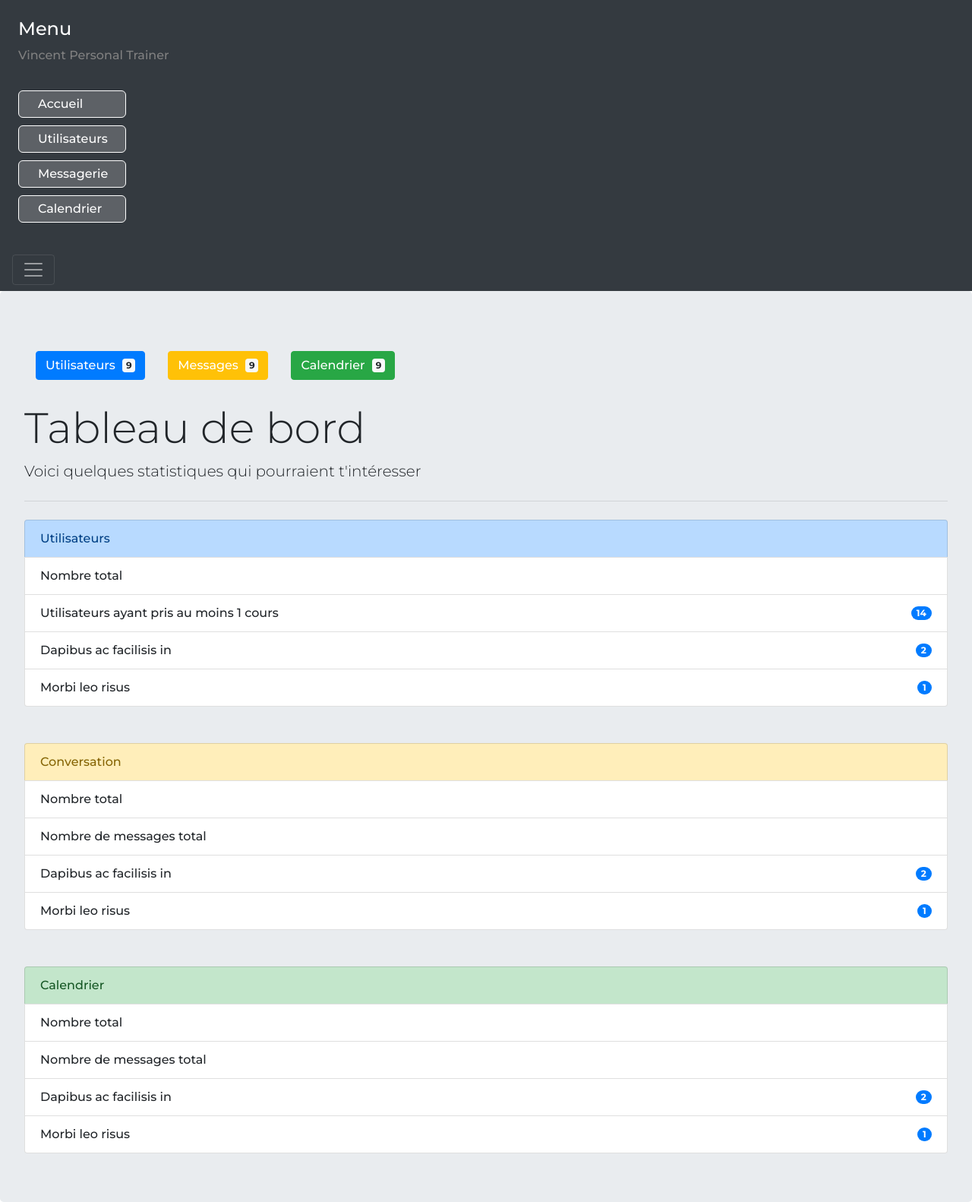
After one commit to CyrilRabia91/VincentTrainer, a Symfony app: template templates/admin/index.html.twig in a window 1280 px wide, after a click that opens the changed part. The commit adds this page. Shown: the whole page at 76% size. Run offline with Twig, Linux system fonts and the light colour scheme; the template is opened without the code that fills it, so the values that code supplies are empty; some libraries are stand-ins or nearby versions.

Commit message:
update ADmin

```diff
--- a/assets/scss/_general.scss
+++ b/assets/scss/_general.scss
@@ -7,6 +7,9 @@
 .active{
   visibility: visible !important;
   opacity: 1 !important;
+}
+.flex{
+  display: flex;
 }
 
 main{
--- /dev/null
+++ b/public/css/admin.css
@@ -0,0 +1,60 @@
+body{
+    font-family: Montserrat !important;
+}
+
+.menu-admin a{
+    color: white;
+    margin: 10px 0 10px 1.5rem;
+    max-width: 142px;
+    background-color: rgba(255,255,255,0.2);
+    padding: 5px 25px;
+    border: 1px solid white;
+    border-radius:6px;
+    display: block;
+}
+
+#navbarToggleExternalContent .no_style{
+    color: grey;
+    background-color: rgba(0,0,0,0);
+    border: none;
+    padding: 0;
+    margin: 0;
+    max-width: none;
+}
+
+.menu-admin a:hover{
+    text-decoration: none;
+}
+
+#navbarToggleExternalContent{
+    background-color: #343a40;
+    padding-bottom: 1.5rem;
+}
+
+.jumbotron{
+    min-height: calc( 100vh - 56px );
+    margin-bottom: 0 !important;
+}
+
+.jumbotron .badge{
+    margin-left: 5px;
+}
+
+.notification{
+    display: flex;
+    flex-wrap: wrap;
+    justify-content: flex-start;
+    padding:0 0 15px 0;
+}
+
+.notification button{
+    margin:15px;
+}
+
+.btn-warning{
+    color: #fff !important;
+}
+
+#result_search{
+    overflow: auto;
+}
--- /dev/null
+++ b/templates/admin/index.html.twig
@@ -0,0 +1,89 @@
+{% extends 'base_admin.html.twig' %}
+
+{% block body %}
+    <div class="jumbotron">
+        <div class="notification">
+            <button type="button" class="btn btn-primary">
+                Utilisateurs <span class="badge badge-light">9</span>
+            </button>
+            <button type="button" class="btn btn-warning">
+                Messages <span class="badge badge-light">9</span>
+            </button>
+            <button type="button" class="btn btn-success">
+                Calendrier <span class="badge badge-light">9</span>
+            </button>
+        </div>
+
+        <h1 class="display-4">Tableau de bord</h1>
+        <p class="lead">Voici quelques statistiques qui pourraient t'intéresser</p>
+        <hr class="my-4">
+
+        <ul class="list-group">
+            <li class="list-group-item list-group-item-primary d-flex justify-content-between align-items-center">
+                Utilisateurs
+            </li>
+            <li class="list-group-item d-flex justify-content-between align-items-center">
+                Nombre total
+                <span class="badge badge-primary badge-pill">{{ stats['user'] }}</span>
+            </li>
+            <li class="list-group-item d-flex justify-content-between align-items-center">
+                Utilisateurs ayant pris au moins 1 cours
+                <span class="badge badge-primary badge-pill">14</span>
+            </li>
+            <li class="list-group-item d-flex justify-content-between align-items-center">
+                Dapibus ac facilisis in
+                <span class="badge badge-primary badge-pill">2</span>
+            </li>
+            <li class="list-group-item d-flex justify-content-between align-items-center">
+                Morbi leo risus
+                <span class="badge badge-primary badge-pill">1</span>
+            </li>
+        </ul>
+        <br>
+        <br>
+        <ul class="list-group">
+            <li class="list-group-item list-group-item-warning d-flex justify-content-between align-items-center">
+                Conversation
+            </li>
+            <li class="list-group-item d-flex justify-content-between align-items-center">
+                Nombre total
+                <span class="badge badge-primary badge-pill">{{ stats['chat'] }}</span>
+            </li>
+            <li class="list-group-item d-flex justify-content-between align-items-center">
+                Nombre de messages total
+                <span class="badge badge-primary badge-pill">{{ stats['msg'] }}</span>
+            </li>
+            <li class="list-group-item d-flex justify-content-between align-items-center">
+                Dapibus ac facilisis in
+                <span class="badge badge-primary badge-pill">2</span>
+            </li>
+            <li class="list-group-item d-flex justify-content-between align-items-center">
+                Morbi leo risus
+                <span class="badge badge-primary badge-pill">1</span>
+            </li>
+        </ul>
+        <br>
+        <br>
+        <ul class="list-group">
+            <li class="list-group-item list-group-item-success d-flex justify-content-between align-items-center">
+                Calendrier
+            </li>
+            <li class="list-group-item d-flex justify-content-between align-items-center">
+                Nombre total
+                <span class="badge badge-primary badge-pill">{{ stats['chat'] }}</span>
+            </li>
+            <li class="list-group-item d-flex justify-content-between align-items-center">
+                Nombre de messages total
+                <span class="badge badge-primary badge-pill">{{ stats['msg'] }}</span>
+            </li>
+            <li class="list-group-item d-flex justify-content-between align-items-center">
+                Dapibus ac facilisis in
+                <span class="badge badge-primary badge-pill">2</span>
+            </li>
+            <li class="list-group-item d-flex justify-content-between align-items-center">
+                Morbi leo risus
+                <span class="badge badge-primary badge-pill">1</span>
+            </li>
+        </ul>
+    </div>
+{% endblock %}
--- a/templates/base_admin.html.twig
+++ b/templates/base_admin.html.twig
@@ -13,6 +13,7 @@
         <link rel="stylesheet" href="https://cdnjs.cloudflare.com/ajax/libs/font-awesome/4.7.0/css/font-awesome.min.css">
         <link rel="stylesheet" href="https://stackpath.bootstrapcdn.com/bootstrap/4.1.3/css/bootstrap.min.css" integrity="sha384-MCw98/SFnGE8fJT3GXwEOngsV7Zt27NXFoaoApmYm81iuXoPkFOJwJ8ERdknLPMO" crossorigin="anonymous">
         <link rel='stylesheet' href='{{ asset('css/fullcalendar.css') }}'/>
+        <link rel='stylesheet' href='{{ asset('css/admin.css') }}'/>
 
         <script src="https://code.jquery.com/jquery-3.3.1.slim.min.js" integrity="sha384-q8i/X+965DzO0rT7abK41JStQIAqVgRVzpbzo5smXKp4YfRvH+8abtTE1Pi6jizo" crossorigin="anonymous"></script>
         <script src="https://cdnjs.cloudflare.com/ajax/libs/popper.js/1.14.3/umd/popper.min.js" integrity="sha384-ZMP7rVo3mIykV+2+9J3UJ46jBk0WLaUAdn689aCwoqbBJiSnjAK/l8WvCWPIPm49" crossorigin="anonymous"></script>
@@ -22,13 +23,23 @@
     {% block linkscript %}
 
     {% endblock %}
-    <nav class="navbar navbar-light bg-light">
-        <a class="navbar-brand">Navbar</a>
-        <form class="form-inline">
-            <input class="form-control mr-sm-2" type="search" placeholder="Search" aria-label="Search">
-            <button class="btn btn-outline-success my-2 my-sm-0" type="submit">Search</button>
-        </form>
-    </nav>
+    <div class="pos-f-t menu-admin">
+        <div class="collapse" id="navbarToggleExternalContent">
+            <div class="bg-dark p-4">
+                <h5 class="text-white h4">Menu</h5>
+                <span class="text-muted"> <a href="{{ path('admin') }}" class="no_style">Vincent Personal Trainer</a></span>
+            </div>
+            <a href="{{ path('home') }}">Accueil</a>
+            <a href="{{ path('users') }}">Utilisateurs</a>
+            <a href="{{ path('chat') }}">Messagerie</a>
+            <a href="{{ path('calendar') }}">Calendrier</a>
+        </div>
+        <nav class="navbar navbar-dark bg-dark">
+            <button class="navbar-toggler" type="button" data-toggle="collapse" data-target="#navbarToggleExternalContent" aria-controls="navbarToggleExternalContent" aria-expanded="false" aria-label="Toggle navigation">
+                <span class="navbar-toggler-icon"></span>
+            </button>
+        </nav>
+    </div>
 </head>
 <body>
 {% block body %}
@@ -36,6 +47,7 @@
 {% endblock %}
 </body>
 </html>
+<script src="https://ajax.googleapis.com/ajax/libs/jquery/3.4.1/jquery.min.js"></script>
 {% block script %}
 
 {% endblock %}
```
Also changed, not shown: assets/scss/_header.scss (+8 -0 lines), src/Controller/AdminController.php (+64 -0 lines), src/Repository/UserRepository.php (+14 -0 lines), templates/Front/header.html.twig (+11 -3 lines), templates/admin/Chat/chat.html.twig (added, +34 -0 lines), templates/admin/User/list-users.html.twig (added, +24 -0 lines), templates/admin/User/users.html.twig (added, +34 -0 lines), public/css/style.min.css.
